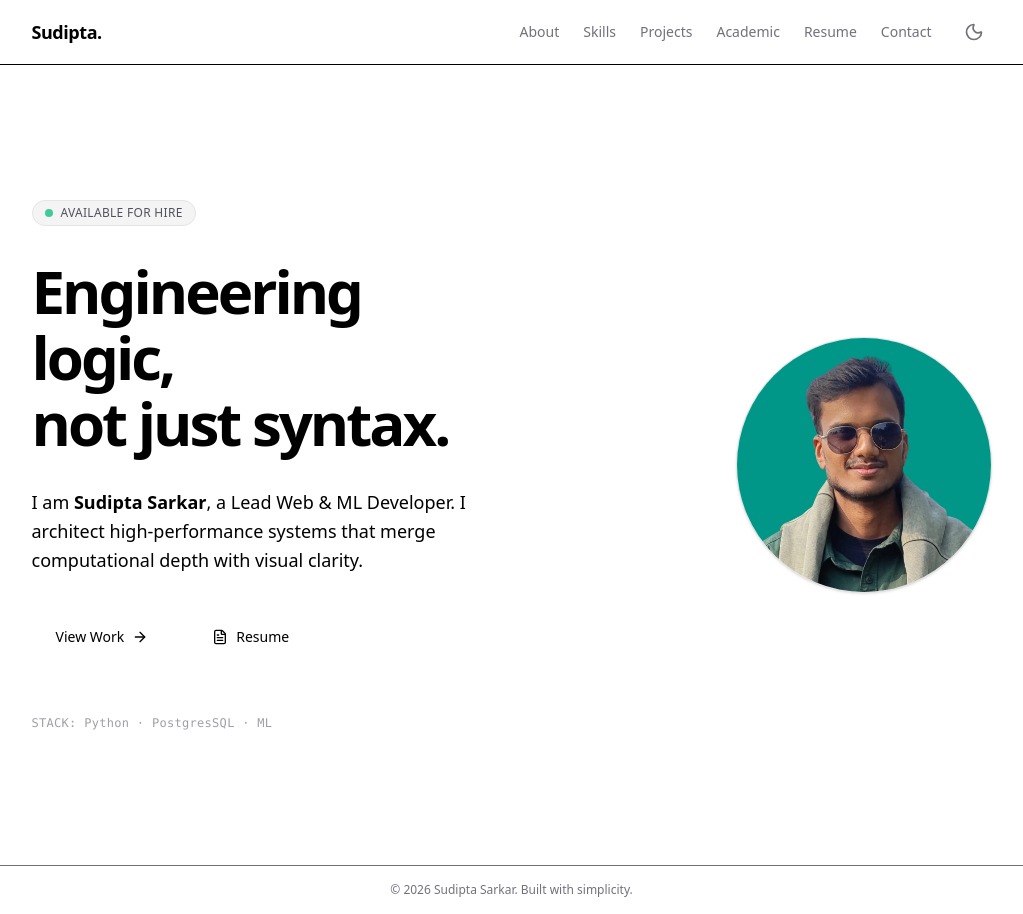
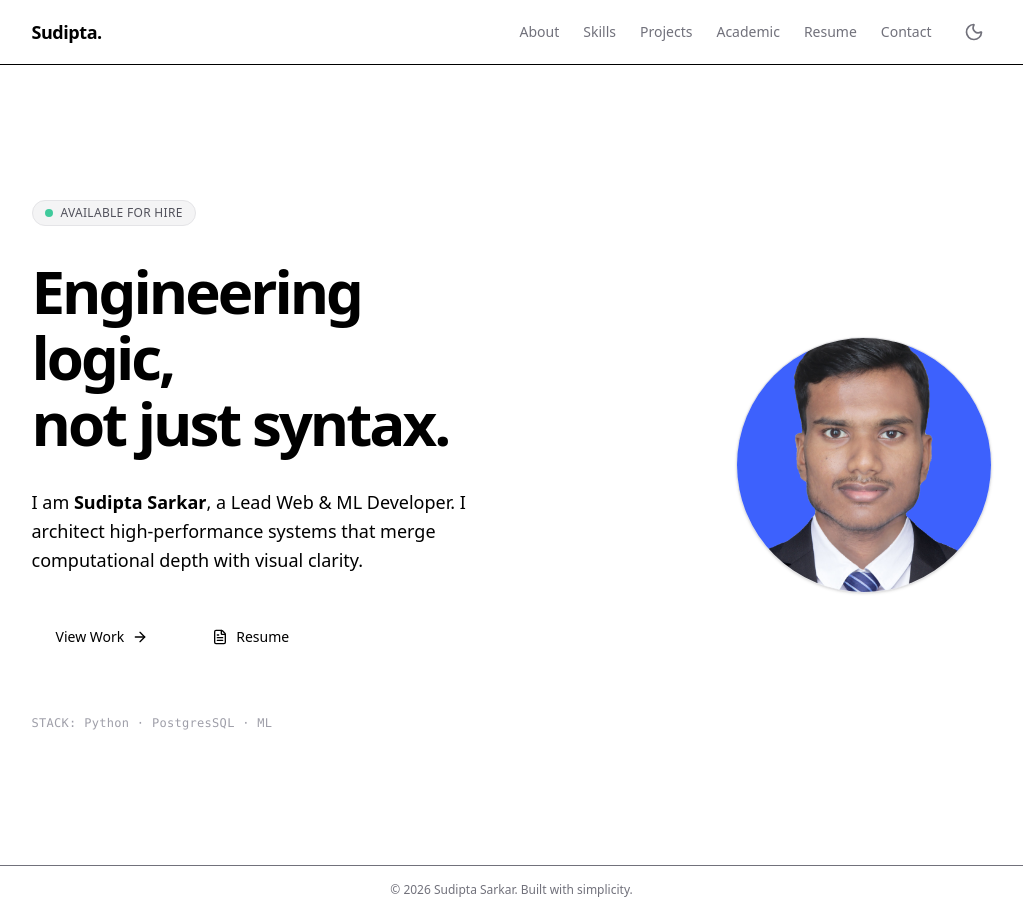
Before and after one commit to itzsudipta/sudipta.me, a Next.js app: page / in a window 1280 px wide. Shown: the whole page, without its empty margins (121-1144 px from the left). Built offline with nearby package versions, Linux system fonts and the light colour scheme.

Commit message:
update the my profile picture

```diff
--- a/app/page.tsx
+++ b/app/page.tsx
@@ -63,7 +63,7 @@ export default function Home() {
 
 
             <Image
-              src="/MyData/Sudipta.jpg"
+              src="/MyData/Sudipta.png"
               alt="Sudipta Sarkar"
               fill
               priority
```
Also changed, not shown: public/MyData/Sudipta.jpg (deleted), public/MyData/Sudipta.png (added).
